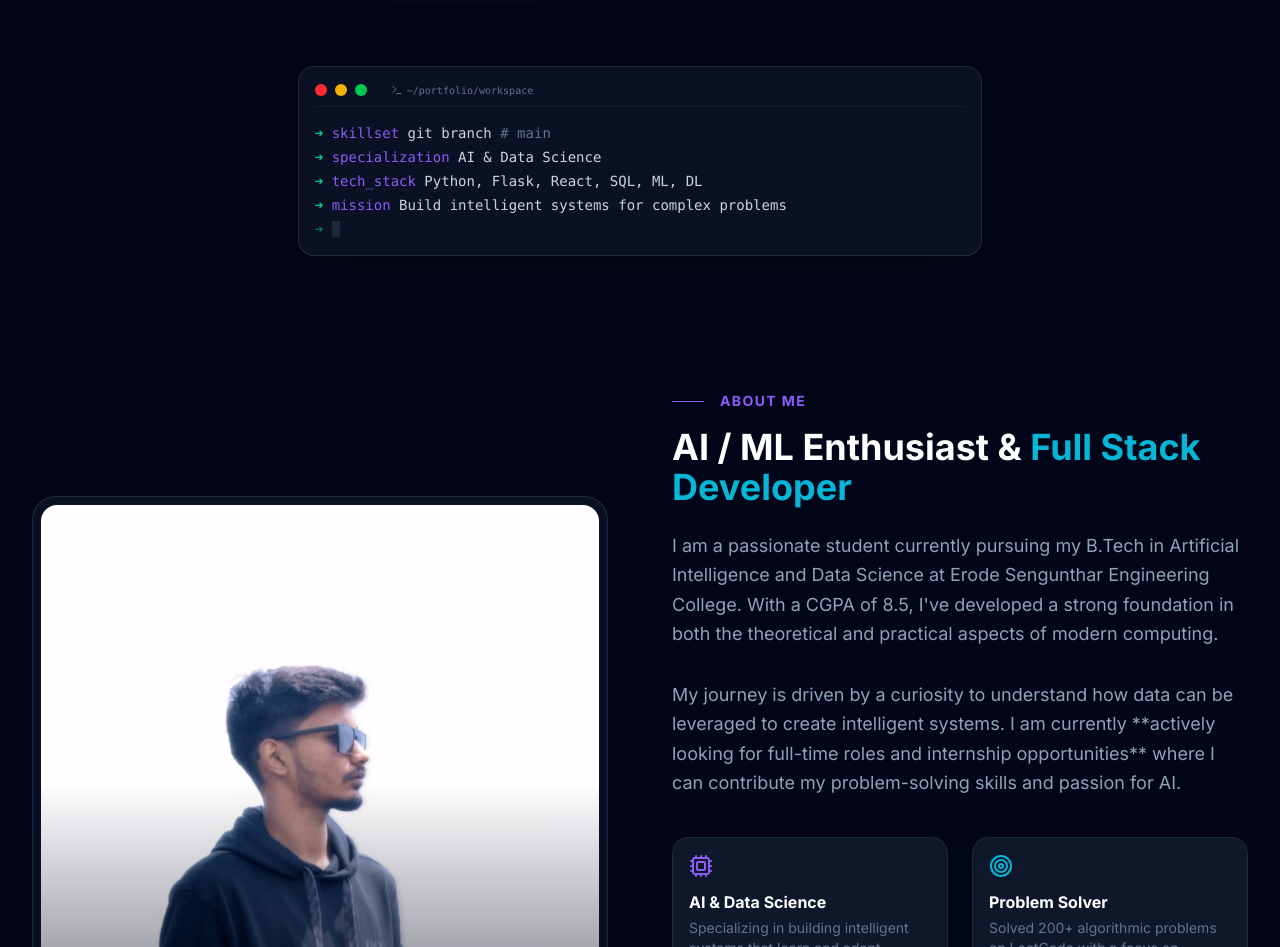
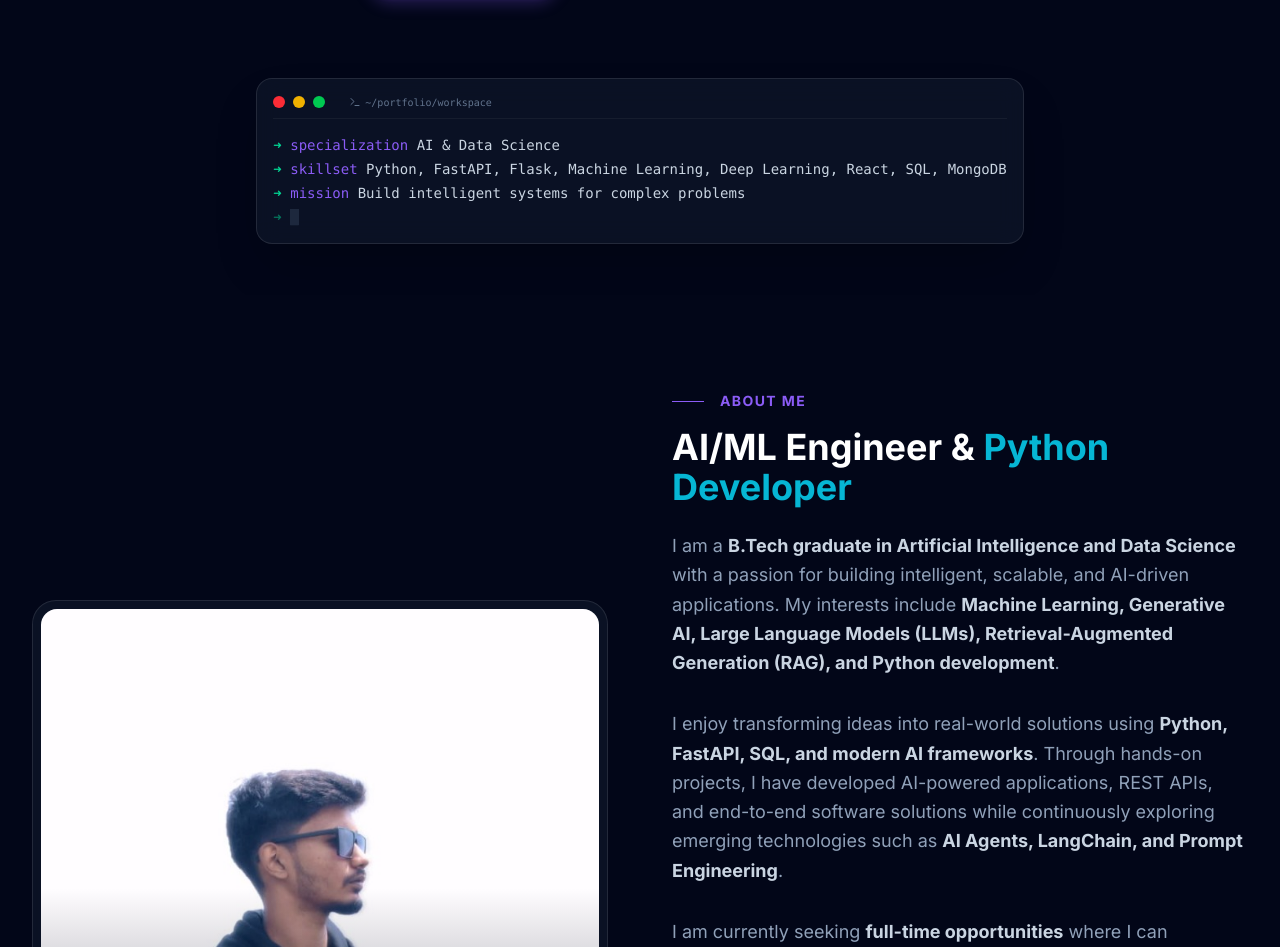
Before and after one commit to Chandru484/Portfolio, a React (Vite) app: page / in a window 1280 px wide. Shown: the part 505-1452 px from the top of the page. Built offline with nearby package versions, Linux system fonts and the light colour scheme.

Commit message:
Fixed Bugs

```diff
--- a/src/components/About.jsx
+++ b/src/components/About.jsx
@@ -71,14 +71,16 @@ export default function About() {
                             About Me
                         </h2>
                         <h3 className="text-3xl md:text-4xl font-bold text-white mb-6">
-                            AI / ML Enthusiast & <span className="text-secondary">Full Stack Developer</span>
+                            AI/ML Engineer & <span className="text-secondary">Python Developer</span>
                         </h3>
                         <p className="text-lg text-slate-400 mb-8 leading-relaxed">
-                            I am a passionate student currently pursuing my B.Tech in Artificial Intelligence and Data Science at Erode Sengunthar Engineering College.
-                            With a CGPA of 8.5, I've developed a strong foundation in both the theoretical and practical aspects of modern computing.
+                            I am a <strong className="text-slate-300">B.Tech graduate in Artificial Intelligence and Data Science</strong> with a passion for building intelligent, scalable, and AI-driven applications. My interests include <strong className="text-slate-300">Machine Learning, Generative AI, Large Language Models (LLMs), Retrieval-Augmented Generation (RAG), and Python development</strong>.
+                        </p>
+                        <p className="text-lg text-slate-400 mb-8 leading-relaxed">
+                            I enjoy transforming ideas into real-world solutions using <strong className="text-slate-300">Python, FastAPI, SQL, and modern AI frameworks</strong>. Through hands-on projects, I have developed AI-powered applications, REST APIs, and end-to-end software solutions while continuously exploring emerging technologies such as <strong className="text-slate-300">AI Agents, LangChain, and Prompt Engineering</strong>.
                         </p>
                         <p className="text-lg text-slate-400 mb-10 leading-relaxed">
-                            My journey is driven by a curiosity to understand how data can be leveraged to create intelligent systems. I am currently **actively looking for full-time roles and internship opportunities** where I can contribute my problem-solving skills and passion for AI.
+                            I am currently seeking <strong className="text-slate-300">full-time opportunities</strong> where I can contribute to innovative AI products, solve real-world challenges, and grow as an <strong className="text-slate-300">AI/ML Engineer or Python Developer</strong>.
                         </p>
 
                         <div className="grid grid-cols-1 sm:grid-cols-2 lg:grid-cols-1 xl:grid-cols-2 gap-6">
--- a/src/components/Contact.jsx
+++ b/src/components/Contact.jsx
@@ -157,7 +157,7 @@ const Contact = () => {
                                         <input
                                             type="text"
                                             name="name"
-                                            placeholder="John Doe"
+                                            placeholder="Your name"
                                             value={formData.name}
                                             onChange={handleChange}
                                             required
@@ -169,7 +169,7 @@ const Contact = () => {
                                         <input
                                             type="email"
                                             name="email"
-                                            placeholder="john@example.com"
+                                            placeholder="you@company.com"
                                             value={formData.email}
                                             onChange={handleChange}
                                             required
@@ -183,7 +183,7 @@ const Contact = () => {
                                     <input
                                         type="text"
                                         name="subject"
-                                        placeholder="Project Inquiry"
+                                        placeholder="AI project, Python role, or collaboration"
                                         value={formData.subject}
                                         onChange={handleChange}
                                         required
@@ -196,7 +196,7 @@ const Contact = () => {
                                     <textarea
                                         name="message"
                                         rows="5"
-                                        placeholder="How can I help you?"
+                                        placeholder="Tell me what you are building, hiring for, or want to discuss."
                                         value={formData.message}
                                         onChange={handleChange}
                                         required
--- a/src/components/Hero.jsx
+++ b/src/components/Hero.jsx
@@ -93,9 +93,8 @@ const Hero = () => {
                             </div>
                         </div>
                         <div className="font-mono text-sm text-left text-slate-300 space-y-1">
-                            <p><span className="text-emerald-400">➜</span> <span className="text-primary">skillset</span> git branch <span className="text-slate-500"># main</span></p>
                             <p><span className="text-emerald-400">➜</span> <span className="text-primary">specialization</span> AI & Data Science</p>
-                            <p><span className="text-emerald-400">➜</span> <span className="text-primary">tech_stack</span> Python, Flask, React, SQL, ML, DL</p>
+                            <p><span className="text-emerald-400">➜</span> <span className="text-primary">skillset</span> Python, FastAPI, Flask, Machine Learning, Deep Learning, React, SQL, MongoDB</p>
                             <p><span className="text-emerald-400">➜</span> <span className="text-primary">mission</span> Build intelligent systems for complex problems</p>
                             <p className="animate-pulse"><span className="text-emerald-400">➜</span> <span className="bg-slate-700 text-slate-700">_</span></p>
                         </div>
--- a/src/components/Skills.jsx
+++ b/src/components/Skills.jsx
@@ -29,6 +29,7 @@ const Skills = () => {
             skills: [
                 { name: 'HTML/CSS/JS', level: 80 },
                 { name: 'ReactJS', level: 75 },
+                { name: 'FastAPI', level: 85 },
                 { name: 'Flask ', level: 85 },
             ]
         },
```
